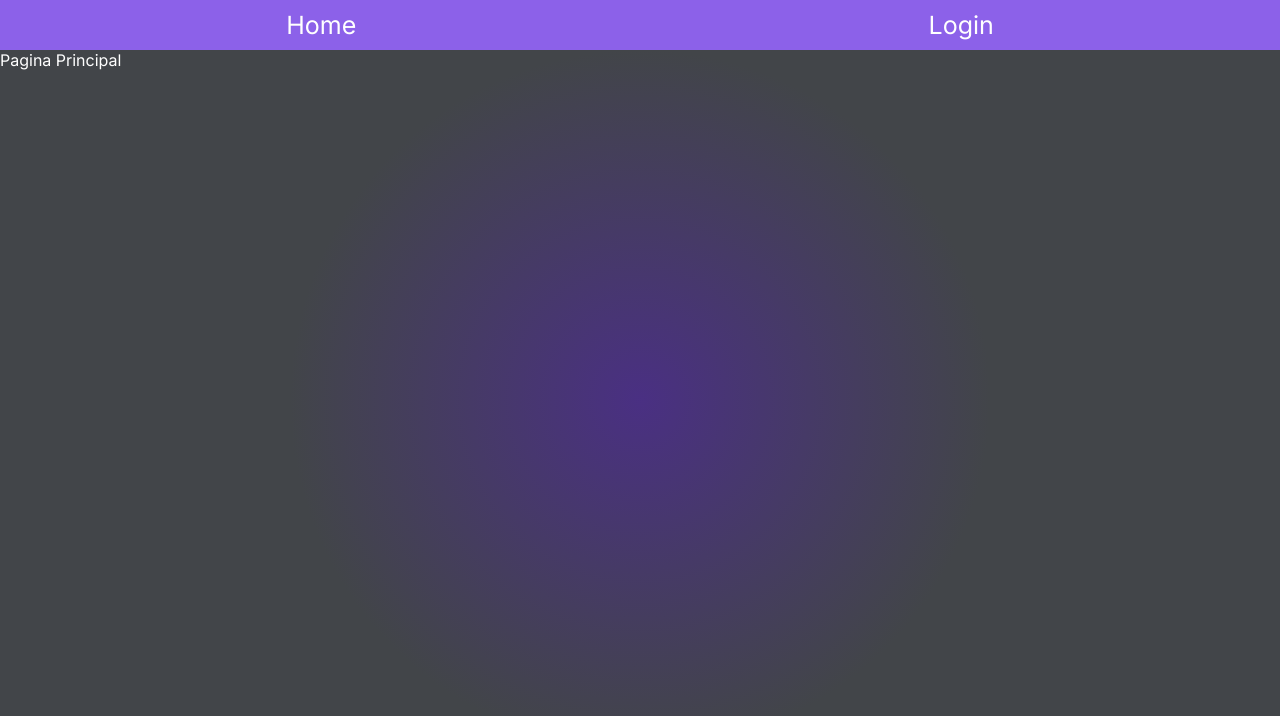
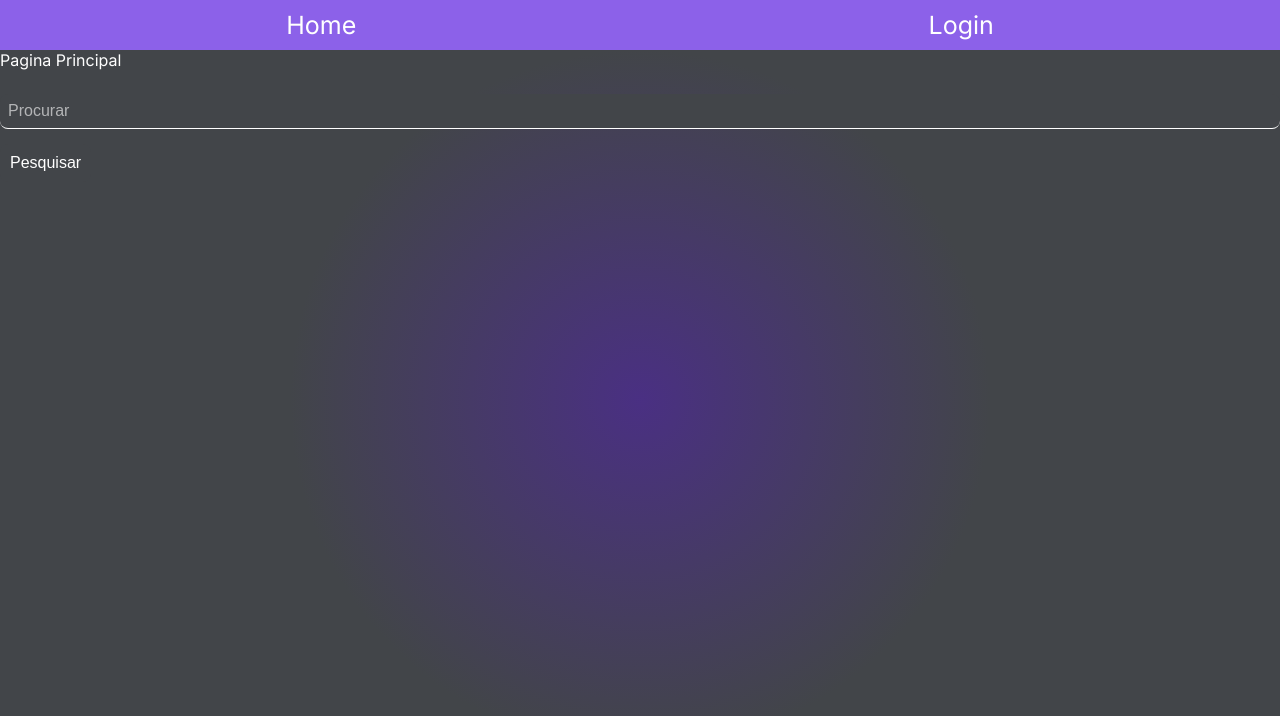
Before and after one commit to GabrielSilveira2026/Pc_Build_UP, a Next.js app: page / in a window 1280 px wide. Shown: the top 716 px of the page. Built offline with nearby package versions, Linux system fonts and the light colour scheme.

Commit message:
Alterado nome do arquivo cadastroLogin.module.css para padronização, ajuste no label do componente Input, criado componente Button para uso geral da aplicação

```diff
--- a/src/app/(usuario)/cadastro/page.tsx
+++ b/src/app/(usuario)/cadastro/page.tsx
@@ -1,6 +1,6 @@
 import FormCadastro from '@/componentes/Forms/FormCadastro'
 import Link from 'next/link'
-import styles from '../CadastroLogin.module.css'
+import styles from '../cadastroLogin.module.css'
 
 function Cadastro() {
     return (
--- a/src/app/(usuario)/login/page.tsx
+++ b/src/app/(usuario)/login/page.tsx
@@ -1,6 +1,6 @@
 import FormLogin from '@/componentes/Forms/FormLogin'
 import Link from 'next/link'
-import styles from '../CadastroLogin.module.css'
+import styles from '../cadastroLogin.module.css'
 
 function Login() {
     return (
--- a/src/app/page.tsx
+++ b/src/app/page.tsx
@@ -1,3 +1,5 @@
+import { BoxPesquisa } from '@/componentes/BoxPesquisa/BoxPesquisa'
+import { Input } from '@/componentes/Input/Input'
 import Image from 'next/image'
 import styles from './page.module.css'
 
@@ -5,6 +7,7 @@ export default function Home() {
   return (
     <main>
       Pagina Principal
+      <BoxPesquisa/>
     </main>
   )
 }
--- /dev/null
+++ b/src/componentes/BoxPesquisa/BoxPesquisa.tsx
@@ -0,0 +1,15 @@
+"use client"
+import { Button } from '../Button/Button'
+import { Input } from '../Input/Input'
+import styles from './boxPesquisa.module.css'
+
+export const BoxPesquisa = () => {
+  return (
+    <div>
+        <form onSubmit={()=>{}} className={styles.searchArea}>
+            <Input placeholder="Procurar"/>
+            <Button text="Pesquisar"/>
+        </form>
+    </div>
+  )
+}
--- /dev/null
+++ b/src/componentes/Button/Button.tsx
@@ -0,0 +1,22 @@
+import React, { forwardRef } from 'react'
+import styles from './button.module.css'
+
+type ButtonProps = {
+    text: string,
+    type?: "button" | "submit" | "reset",
+}
+
+export const Button = forwardRef<HTMLButtonElement, ButtonProps>(
+    ({ type="button" , text = "", ...props }, ref) => {
+        return (
+            <button
+                className={styles.button}
+                ref={ref}
+                type={type}
+                {...props}
+            >
+                {text}
+            </button>
+        )
+    }
+)
--- /dev/null
+++ b/src/componentes/Button/button.module.css
@@ -0,0 +1,13 @@
+.button{
+    font-size: 1rem;
+    background-color: var(--button-color-bg);
+    padding: 10px;
+    margin: 15px 0 15px 0;
+    border:none;
+    border-radius: 8px
+}
+
+.button:hover{
+    cursor: pointer;
+    background-color: var(--button-color-hover);
+}
--- a/src/componentes/Input/Input.tsx
+++ b/src/componentes/Input/Input.tsx
@@ -16,9 +16,9 @@ export const Input = forwardRef<HTMLInputElement, InputProps>(
 
         return (
             <div className={styles.boxInput}>
-                <label htmlFor={inputId}>{label}:</label>
+                {label && <label htmlFor={inputId}>{label}:</label>}
 
-                <div className={`${styles.linhaInput}  ${erro ? styles['erro'] : ""}`}>
+                <div className={`${styles.inputLine}  ${erro ? styles['erro'] : ""}`}>
                     <input
                         id={inputId}
                         className={styles.input}
--- a/src/componentes/Input/input.module.css
+++ b/src/componentes/Input/input.module.css
@@ -4,7 +4,7 @@
     margin-top: 1rem;
 }
 
-.linhaInput {
+.inputLine {
     display: flex;
     align-items: center;
     margin-top: 0.5rem;
```
Also changed, not shown: src/componentes/Forms/FormCadastro.tsx (+5 -5 lines), src/componentes/BoxPesquisa/boxPesquisa.module.css (added).
